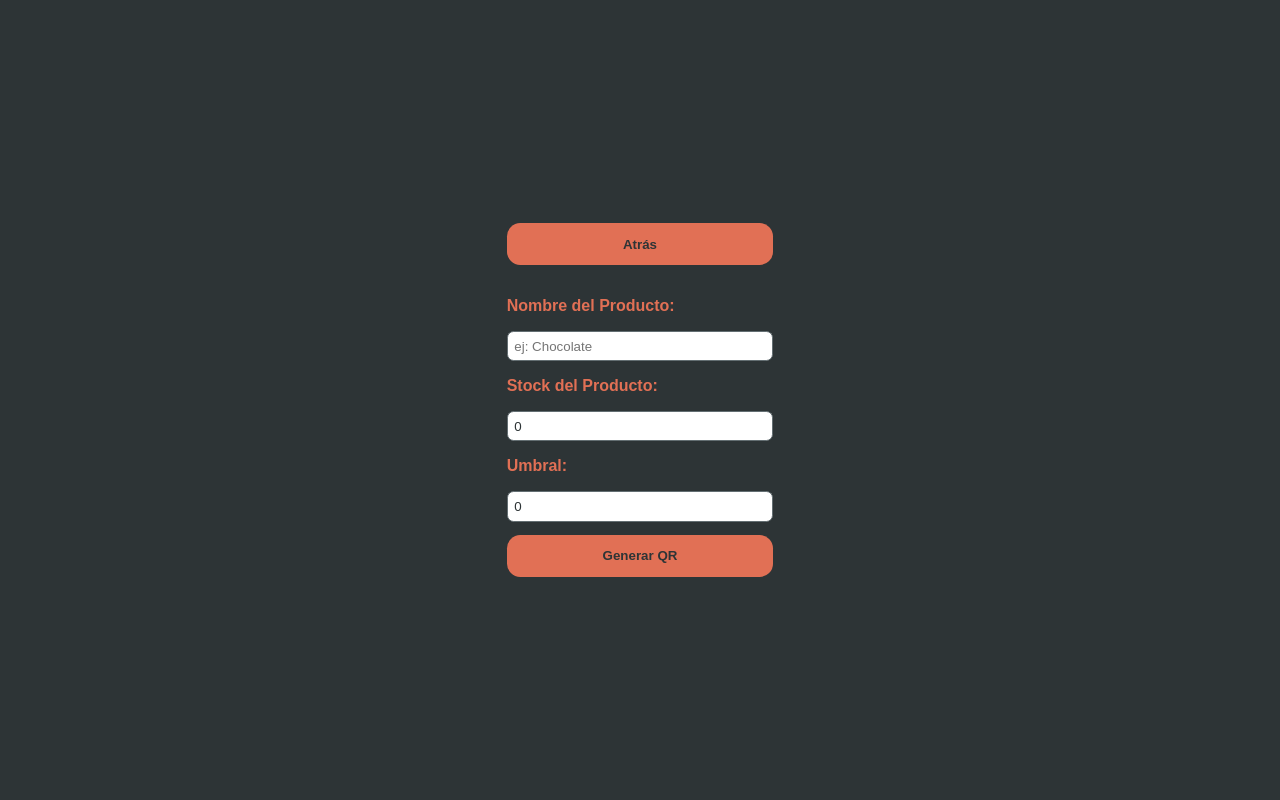
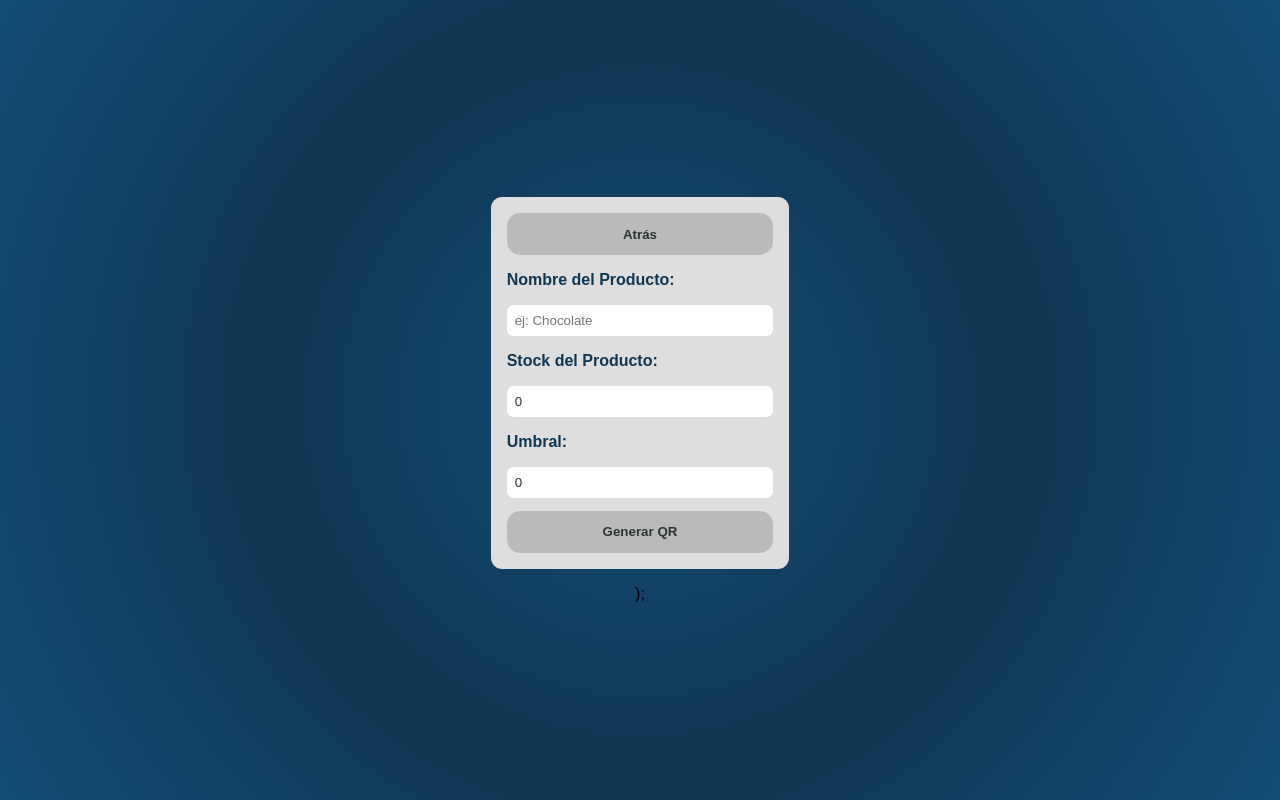
Before and after one commit to Gestion-De-Stock-QR/gestor-De-Stock-QR, a React (Vite) app in the folder front/: page /agregar-nuevo-producto in a window 1280 px wide. Built offline with nearby package versions, Linux system fonts and the light colour scheme.

Commit message:
volvi a cambiar el estilo ahora esta mas lindo

```diff
--- a/front/src/App.css
+++ b/front/src/App.css
@@ -1,50 +1,19 @@
 body {
-  margin: 0;
   font-family: sans-serif;
-  color: #2d3436; /* Color de texto base */
+  margin: auto;
+  background: radial-gradient(circle, #144c74,#103753,#144c74); /* Fondo oscuro */
+  min-height: 100vh;
 }
 
 * {
   box-sizing: border-box;
 }
 
-h1 {
-  margin: 0;
-  font-size: 2.5em; /* Aumenta el tamaño del h1 para destacarlo */
-  color: #e17055; /* Color del texto del h1 */
-}
-
 a {
-  color: #e17055; /* Color para enlaces */
+  color: #2F5597; /* Color para enlaces */
   text-decoration: none;
 }
 
 a:hover {
   color: #636e72; /* Cambia de color al pasar el ratón */
 }
-
-@keyframes logo-spin {
-  from {
-    transform: rotate(0deg);
-  }
-  to {
-    transform: rotate(360deg);
-  }
-}
-
-@media (prefers-reduced-motion: no-preference) {
-  a:nth-of-type(2) .logo {
-    animation: logo-spin infinite 20s linear;
-  }
-}
-
-/* Media Queries para hacer la página más responsiva */
-@media (max-width: 600px) {
-  body {
-    font-size: 14px; /* Reduce el tamaño de fuente en pantallas pequeñas */
-  }
-
-  h1 {
-    font-size: 2em; /* Ajusta el tamaño del h1 en pantallas pequeñas */
-  }
-}
--- a/front/src/components/pages/Producto/NuevoProducto.jsx
+++ b/front/src/components/pages/Producto/NuevoProducto.jsx
@@ -50,11 +50,10 @@ export const NuevoProducto = () => {
       umbral: umbralDelProducto,
     };
 
+
     handleCrearProducto(producto);
 
   };
-
-
 
   const handleDescargaQR = () => {
     const canvas = document.getElementById("qrCodeCanvas");
@@ -75,6 +74,7 @@ export const NuevoProducto = () => {
 
   return (
     <div className="container-nuevoProducto">
+      <div className="registro-producto">
         <button onClick={handleAtras}>Atrás</button>
         <form>
           <div className="form-group">
@@ -133,6 +133,8 @@ export const NuevoProducto = () => {
         )}
       </div>
     );
-};
+      </div>
+
+)};
 
 export default NuevoProducto;
--- a/front/src/servicios/productoService.js
+++ b/front/src/servicios/productoService.js
@@ -16,6 +16,8 @@ export const crearProducto = async (producto) => {
 
     const respuesta = await axios.post(`${API_URL}/crear`,producto )
     console.log("tu respuesta al crear "+respuesta)
+
+
 }
 
 
--- a/front/src/styles/actualizarStock.css
+++ b/front/src/styles/actualizarStock.css
@@ -6,12 +6,11 @@
     min-height: 100vh;
     gap: 2em;
     padding: 2em; /* Añadido para mayor espacio en dispositivos pequeños */
-    background-color: #2d3436; /* Color de fondo */
+    background: radial-gradient(circle, #144c74,#103753,#144c74);
 }
 
 h1, h2 {
     margin: 0;
-    color: #e17055; /* Color del texto de los encabezados */
 }
 
 h1 {
--- a/front/src/styles/home.css
+++ b/front/src/styles/home.css
@@ -5,15 +5,13 @@
     justify-content: center;
     align-items: center;
     gap: 2em;
-    background-color: #2d3436; /* Fondo oscuro */
-    padding: 1em;
 }
 
 button {
     min-width: 20em;
     padding: 1em;
     border-radius: 1em;
-    background-color: #e17055; /* Color de botón */
+    background-color: #bababa; /* Color de botón */
     color: #2d3436; /* Texto oscuro para contraste */
     outline: none;
     border: none;
@@ -22,37 +20,31 @@ button {
 }
 
 button:hover {
-    background: radial-gradient(circle, #e17055, #636e72, #2d3436); /* Gradiente de colores */
+    background-color: #103753;
     color: white;
     transition: 0.3s;
+    font-weight: bold;
+    border: solid #cdcdcd 1px;
 }
+h1 {
+    margin: 0;
+    font-size: 2.5em; /* Aumenta el tamaño del h1 para destacarlo */
+    color: #cdcdcd; /* Color del texto del h1 */
+  }
 
-h1 {
-    color: #636e72; /* Cambié el color del título a un gris claro para mejor contraste */
-    margin: 0;
-    font-size: 2.5rem; /* Tamaño de fuente más grande */
-    text-align: center;
-}
+
 
 /* Media queries para hacerlo responsive */
-@media (max-width: 768px) {
+@media(max-width: 768px) {
     button {
-        min-width: 15em; /* Botones más pequeños en pantallas medianas */
-        padding: 0.8em;
-    }
-
-    h1 {
-        font-size: 2rem; /* Tamaño de fuente más pequeño en pantallas medianas */
+        min-width: 18em; /* Botones aún más pequeños en pantallas pequeñas */
+        padding: 1em;
     }
 }
 
-@media (max-width: 480px) {
+@media(max-width: 480px) {
     button {
-        min-width: 10em; /* Botones aún más pequeños en pantallas pequeñas */
-        padding: 0.6em;
-    }
-
-    h1 {
-        font-size: 1.8rem; /* Tamaño de fuente más pequeño en pantallas pequeñas */
+        min-width: 17em; /* Botones aún más pequeños en pantallas pequeñas */
+        padding: 1em;
     }
 }
--- a/front/src/styles/nuevoProducto.css
+++ b/front/src/styles/nuevoProducto.css
@@ -4,28 +4,42 @@
     justify-content: center;
     align-items: center;
     gap: 1em;
+    max-width: 500px;
     min-height: 100vh;
-    background-color: #2d3436; /* Fondo oscuro */
+    margin: auto;
     padding: 1em;
 }
 
 .subtitulo-nuevoProducto {
     font-size: 2rem; /* Tamaño de fuente grande para subtítulos */
-    color: #e17055; /* Color para el subtítulo */
+    color: #07398E; /* Color para el subtítulo */
     text-align: center;
+}
+
+.registro-producto{
+    background-color:#dedede;
+    padding: 1em;
+    border-radius: 0.7em;
 }
 
 label {
     font-weight: bold;
-    color: #e17055; /* Color de texto de etiqueta */
+    color: #103753; /* Color de texto de etiqueta */
 }
 
 input {
-    padding: 0.5em;
+    padding: 0.6em;
     border-radius: 0.5em;
     border: 1px solid #636e72; /* Borde gris oscuro */
     background-color: #fff; /* Fondo blanco */
     color: #2d3436; /* Texto oscuro */
+    border: none;
+    outline: none;
+}
+
+input:focus{
+    border-bottom: solid 2px #144c74;
+    transition: 0.1s;
 }
 
 .form-group {
@@ -39,21 +53,21 @@ input {
 
 .boton-generar-qr {
     margin-top: 1em;
-    padding: 1em;
+
     width: 100%;
     max-width: 400px;
-    background-color: #e17055; /* Color de botón */
+    background-color: #bababa; /* Color de botón */
     color: #2d3436; /* Texto oscuro para contraste */
     border: none;
     border-radius: 1em;
     font-weight: bold;
     cursor: pointer;
-    transition: background 0.3s ease;
 }
 
 .boton-generar-qr:hover {
-    background: radial-gradient(circle, #e17055, #636e72, #2d3436); /* Gradiente de colores */
     color: white;
+    border: solid white 1px;
+    transition: 0.2s;
 }
 
 .boton-qr-imprimir {
```
Lines whose indentation alone changed are shown as unchanged.
